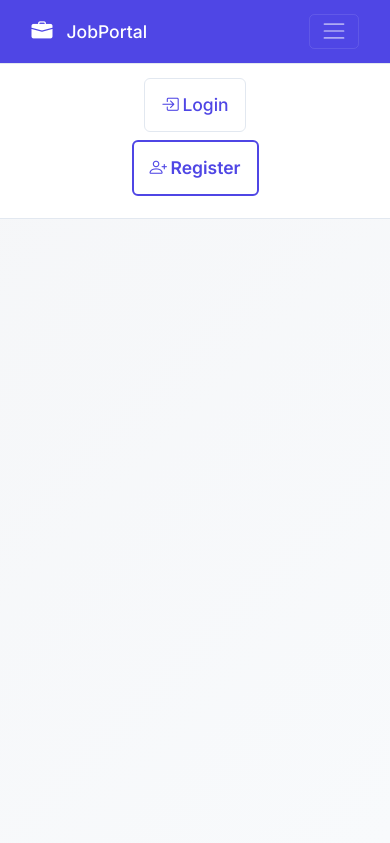
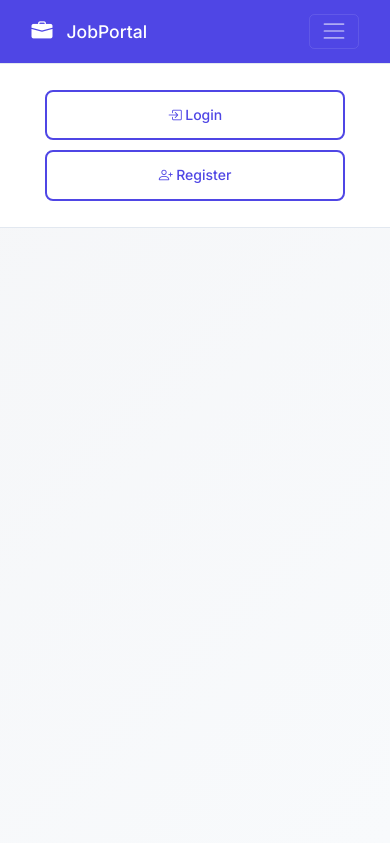
Before and after one commit to AnkurMalkani589/Jobportal, a Flask app: page /about in a window 390 px wide, after a click that opens the changed part. Shown: the top 843 px of the page. Run offline with Flask 3, Linux system fonts and the light colour scheme; data that the repository does not hold is empty; some libraries are stand-ins or nearby versions.

Commit message:
Changes in main.css

```diff
--- a/templates/base.html
+++ b/templates/base.html
@@ -142,50 +142,129 @@
             </button>
 
             <div class="collapse navbar-collapse" id="navbarNav">
-                <ul class="navbar-nav ms-auto align-items-center">
-                    <li class="nav-item">
-                        <a class="nav-link nav-link-mobile" href="{{ url_for('auth.login') }}">
-                            <i class="bi bi-box-arrow-in-right me-1"></i>Login
-                        </a>
-                    </li>
-                    <li class="nav-item">
-                        <a class="nav-link nav-link-mobile btn-register" href="{{ url_for('auth.register') }}">
-                            <i class="bi bi-person-plus me-1"></i>Register
-                        </a>
-                    </li>
-                </ul>
+                <div class="nav-auth-container">
+                    <a class="nav-btn nav-btn-login" href="{{ url_for('auth.login') }}">
+                        <i class="bi bi-box-arrow-in-right me-1"></i>Login
+                    </a>
+                    <a class="nav-btn nav-btn-register" href="{{ url_for('auth.register') }}">
+                        <i class="bi bi-person-plus me-1"></i>Register
+                    </a>
+                </div>
             </div>
         </div>
     </nav>
 
     <style>
-    /* Mobile navbar button styles - inline for override */
+    /* Navigation Auth Container - Flexbox Layout */
+    .nav-auth-container {
+        display: flex;
+        align-items: center;
+        justify-content: flex-end;
+        gap: 20px;
+    }
+
+    /* Navigation Buttons - Uniform Sizing */
+    .nav-btn {
+        display: inline-flex;
+        align-items: center;
+        justify-content: center;
+        padding: 10px 24px;
+        font-size: 14px;
+        font-weight: 500;
+        border-radius: 8px;
+        text-decoration: none;
+        transition: all 0.2s ease;
+        font-family: 'Inter', -apple-system, BlinkMacSystemFont, 'Segoe UI', Roboto, sans-serif;
+    }
+
+    /* Login Button */
+    .nav-btn-login {
+        background: transparent;
+        color: #ffffff;
+        border: 2px solid rgba(255, 255, 255, 0.3);
+    }
+
+    .nav-btn-login:hover {
+        background: rgba(255, 255, 255, 0.15);
+        border-color: rgba(255, 255, 255, 0.5);
+        color: #ffffff;
+    }
+
+    .nav-btn-login:active {
+        background: rgba(255, 255, 255, 0.25);
+    }
+
+    /* Register Button */
+    .nav-btn-register {
+        background: #ffffff;
+        color: #4f46e5;
+        border: 2px solid #ffffff;
+    }
+
+    .nav-btn-register:hover {
+        background: #f8f9fa;
+        border-color: #f8f9fa;
+        color: #4338ca;
+    }
+
+    .nav-btn-register:active {
+        background: #e9ecef;
+        color: #4338ca;
+    }
+
+    /* Mobile Styles */
     @media (max-width: 991.98px) {
-        .navbar-dark .navbar-nav .nav-link-mobile {
-            color: #4f46e5 !important;
-            background: #ffffff;
-            border: 1px solid #e2e8f0;
-            border-radius: 6px;
-            margin-bottom: 8px;
-            padding: 12px 16px !important;
-            font-weight: 500;
+        .nav-auth-container {
+            flex-direction: column;
+            gap: 12px;
+            width: 100%;
+            padding: 16px 0;
         }
 
-        .navbar-dark .navbar-nav .nav-link-mobile:active {
-            background: #eef2ff !important;
-            color: #4f46e5 !important;
+        .nav-btn {
+            width: 100%;
+            max-width: 300px;
+            padding: 14px 24px;
+            font-size: 15px;
         }
 
-        .navbar-dark .navbar-nav .btn-register {
-            background: #ffffff !important;
-            color: #4f46e5 !important;
-            border: 2px solid #4f46e5 !important;
-            font-weight: 600;
+        .nav-btn-login {
+            background: #ffffff;
+            color: #4f46e5;
+            border: 2px solid #4f46e5;
         }
 
-        .navbar-dark .navbar-nav .btn-register:active {
-            background: #4f46e5 !important;
-            color: #ffffff !important;
+        .nav-btn-login:hover,
+        .nav-btn-login:active {
+            background: #4f46e5;
+            color: #ffffff;
+            border-color: #4f46e5;
+        }
+
+        .nav-btn-register {
+            background: #ffffff;
+            color: #4f46e5;
+            border: 2px solid #4f46e5;
+        }
+
+        .nav-btn-register:hover,
+        .nav-btn-register:active {
+            background: #4f46e5;
+            color: #ffffff;
+            border-color: #4f46e5;
+        }
+    }
+
+    /* Small Mobile */
+    @media (max-width: 575.98px) {
+        .nav-auth-container {
+            gap: 10px;
+            padding: 12px 0;
+        }
+
+        .nav-btn {
+            padding: 12px 20px;
+            font-size: 14px;
         }
     }
     </style>
```
